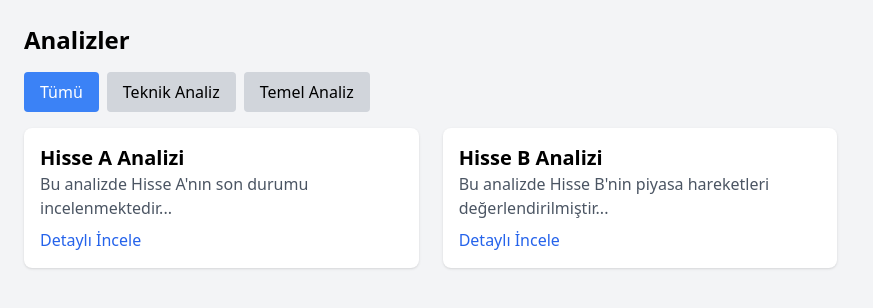
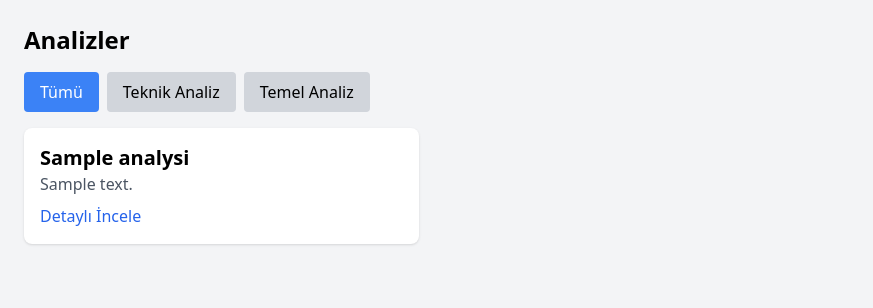
Before and after one commit to ysfgkcbnr/borsaprojesi, a Django app: page /analysis/ in a window 1280 px wide. Shown: the part 60-368 px from the top of the page, without its empty margins (0-873 px from the left). Run offline with Django 5.2, Linux system fonts and the light colour scheme; a user stored in the database is signed in; tables that the repository leaves empty hold one stand-in row (values such as "Sample post"); some libraries are stand-ins or nearby versions.

Commit message:
analiz sayfası

```diff
--- a/borsa/templates/registration/analysis_list.html
+++ b/borsa/templates/registration/analysis_list.html
@@ -16,24 +16,24 @@
 
         <!-- Kategoriler ve Filtreler -->
         <div class="mb-4 flex flex-wrap gap-2">
-            <button class="bg-blue-500 text-white px-4 py-2 rounded">Tümü</button>
-            <button class="bg-gray-300 px-4 py-2 rounded">Teknik Analiz</button>
-            <button class="bg-gray-300 px-4 py-2 rounded">Temel Analiz</button>
+            <a href="{% url 'analysis_list' %}" class="bg-blue-500 text-white px-4 py-2 rounded">Tümü</a>
+            <a href="{% url 'analysis_list' %}?category=teknik" class="bg-gray-300 px-4 py-2 rounded">Teknik Analiz</a>
+            <a href="{% url 'analysis_list' %}?category=temel" class="bg-gray-300 px-4 py-2 rounded">Temel Analiz</a>
         </div>
 
         <!-- Analiz Listesi -->
         <div class="grid md:grid-cols-2 lg:grid-cols-3 gap-6">
+            {% for analysis in analyses %}
             <div class="bg-white p-4 rounded-lg shadow">
-                <h3 class="text-xl font-bold">Hisse A Analizi</h3>
-                <p class="text-gray-600">Bu analizde Hisse A'nın son durumu incelenmektedir...</p>
-                <a href="#" class="text-blue-600 mt-2 inline-block">Detaylı İncele</a>
+                <h3 class="text-xl font-bold">{{ analysis.title }}</h3>
+                <p class="text-gray-600">{{ analysis.content|truncatewords:20 }}</p>
+                <a href="{% url 'analysis_detail' analysis.id %}" class="text-blue-600 mt-2 inline-block">Detaylı İncele</a>
             </div>
-
+            {% empty %}
             <div class="bg-white p-4 rounded-lg shadow">
-                <h3 class="text-xl font-bold">Hisse B Analizi</h3>
-                <p class="text-gray-600">Bu analizde Hisse B'nin piyasa hareketleri değerlendirilmiştir...</p>
-                <a href="#" class="text-blue-600 mt-2 inline-block">Detaylı İncele</a>
+                <p class="text-gray-600">Henüz analiz bulunmamaktadır.</p>
             </div>
+            {% endfor %}
         </div>
     </div>
 </body>
```
